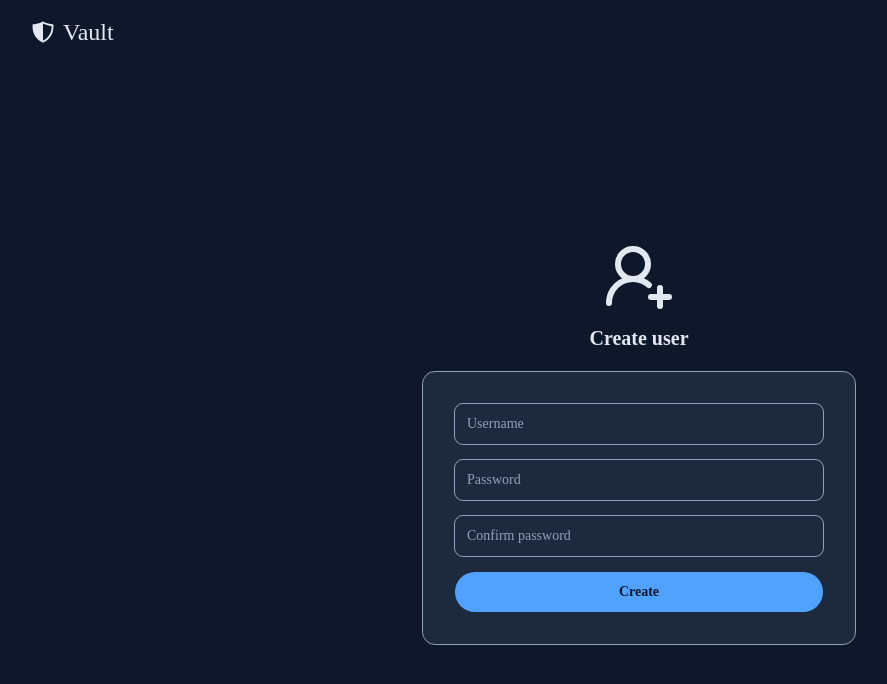
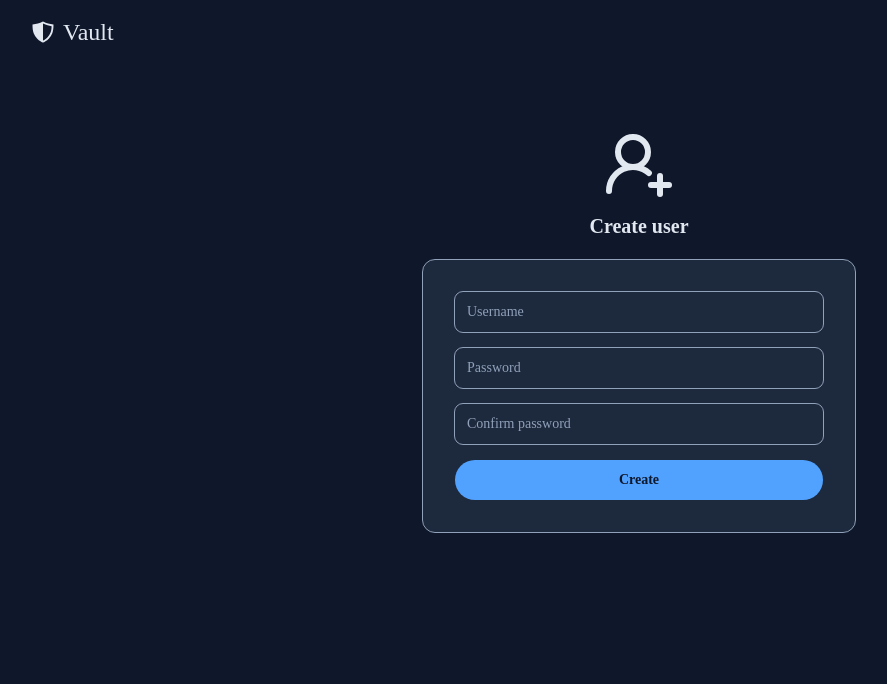
Before and after one commit to jamesomichael/vault-ui, a React (Vite) app: page /auth/create in a window 1280 px wide. Shown: the top 684 px of the page, without its empty margins (1-888 px from the left). Built offline with nearby package versions, Linux system fonts and the light colour scheme; a web font is replaced by a local one.

Commit message:
adjust auth form padding

```diff
--- a/src/components/auth/CreateUserForm.tsx
+++ b/src/components/auth/CreateUserForm.tsx
@@ -4,7 +4,7 @@ import Button from '../shared/Button';
 
 const CreateUserForm = () => {
 	return (
-		<div className="h-full w-full flex flex-col gap-4 items-center pt-60 text-slate-200">
+		<div className="h-full w-full flex flex-col gap-4 items-center pt-32 text-slate-200">
 			<LuUserRoundPlus className="text-7xl" />
 			<span className="font-hubot text-xl font-bold leading-none">
 				Create user
--- a/src/components/auth/LogInForm.tsx
+++ b/src/components/auth/LogInForm.tsx
@@ -5,7 +5,7 @@ import { LuLock } from 'react-icons/lu';
 
 const LogInForm = () => {
 	return (
-		<div className="h-full w-full flex flex-col gap-4 items-center pt-60 text-slate-200">
+		<div className="h-full w-full flex flex-col gap-4 items-center pt-32 text-slate-200">
 			<LuLock className="text-7xl" />
 			<span className="font-hubot text-xl font-bold leading-none">
 				Your vault is locked
```
